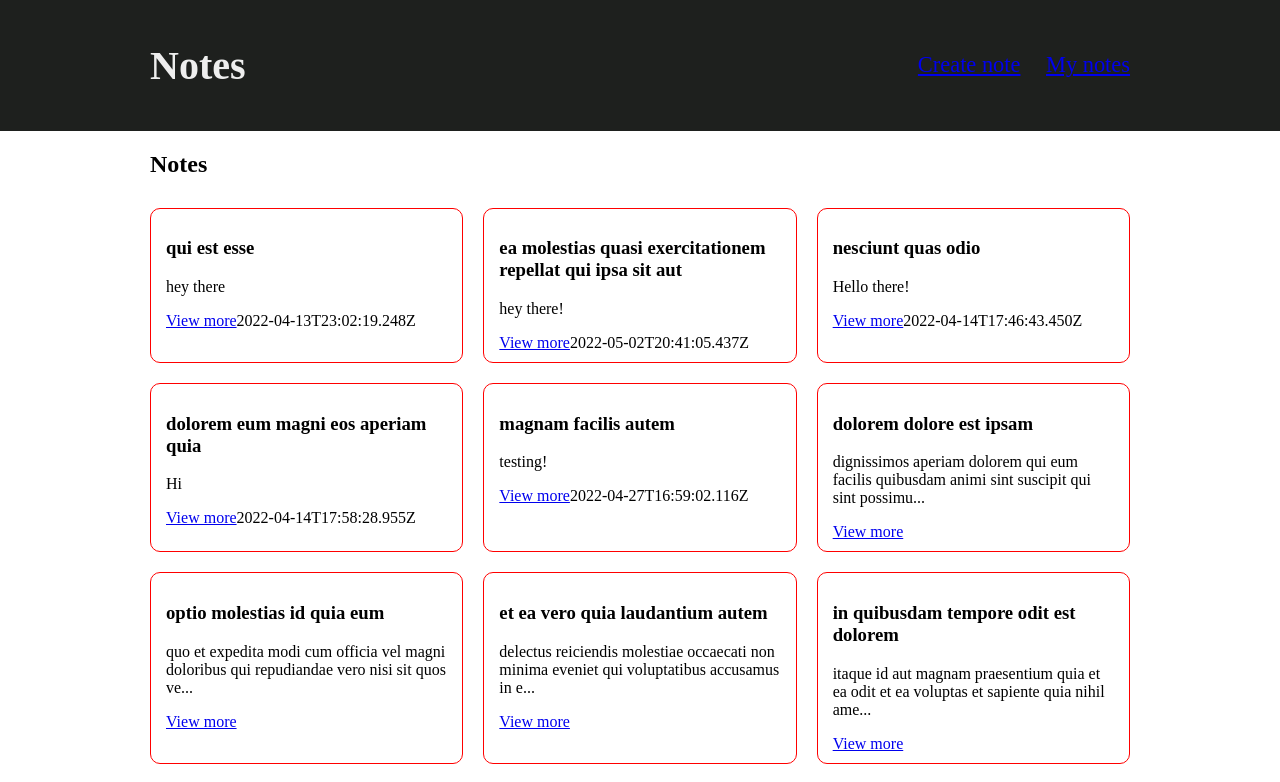
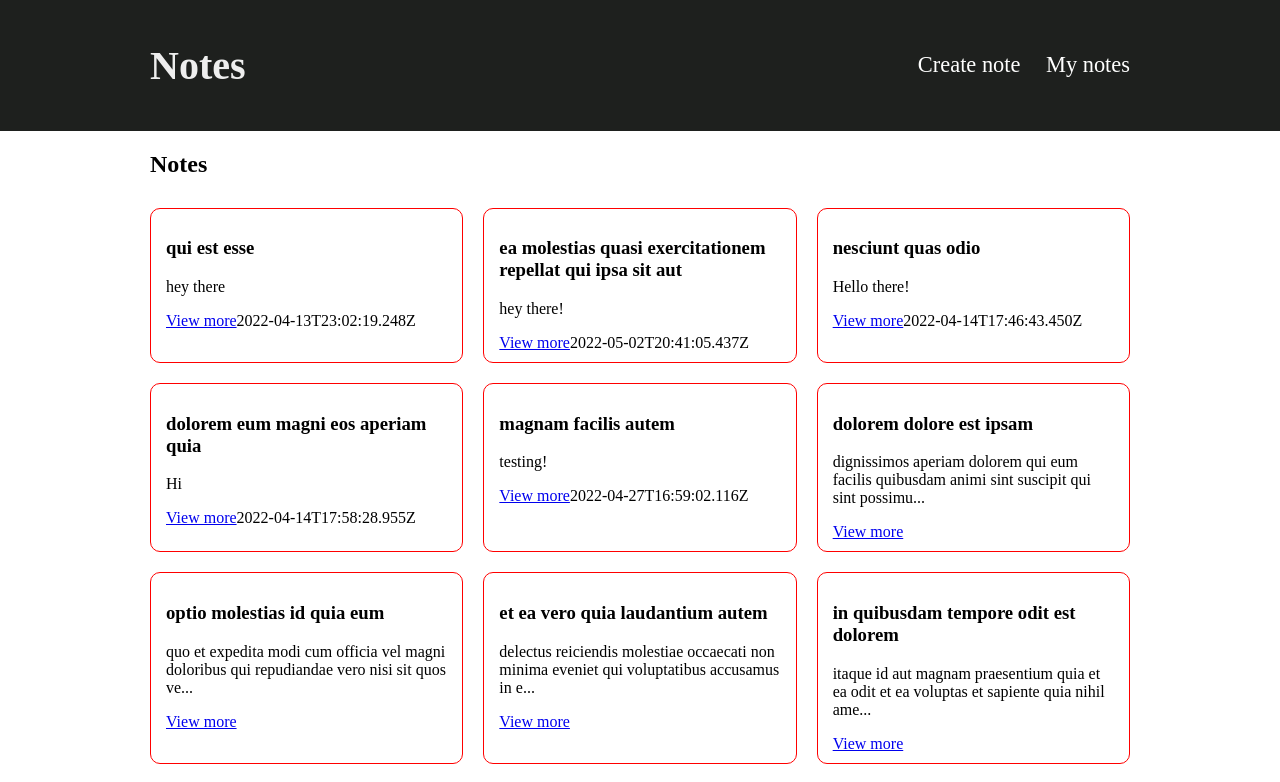
Before and after one commit to tadanama/react-notes-app, a React (Vite) app in the folder client/: page / in a window 1280 px wide. Shown: the top 782 px of the page. Built offline with nearby package versions, Linux system fonts and the light colour scheme; data requests are answered from the project's data file.

Commit message:
Removed the default Link style inside the Header

```diff
--- a/client/src/component/Header.jsx
+++ b/client/src/component/Header.jsx
@@ -7,10 +7,10 @@ function Header() {
 			<h1>Notes</h1>
 			<nav>
 				<ul>
-					<Link to={"/note"}>
+					<Link to={"/note"} style={{ textDecoration: "none" }}>
 						<li>Create note</li>
 					</Link>
-					<Link to={"/"}>
+					<Link to={"/"} style={{ textDecoration: "none" }}>
 						<li>My notes</li>
 					</Link>
 				</ul>
--- a/client/src/index.css
+++ b/client/src/index.css
@@ -26,6 +26,7 @@ ul li {
 	list-style: none;
 	margin: 0;
 	padding: 0;
+	color: white;
 }
 
 ul {
@@ -98,7 +99,7 @@ form button {
 	margin-block: 50px;
 }
 
-.full-note h3{
+.full-note h3 {
 	font-size: 2rem;
 }
 
```
